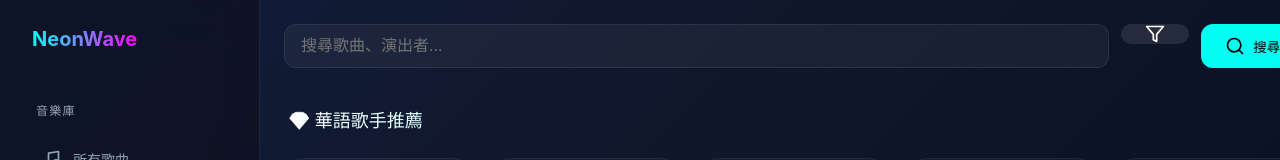
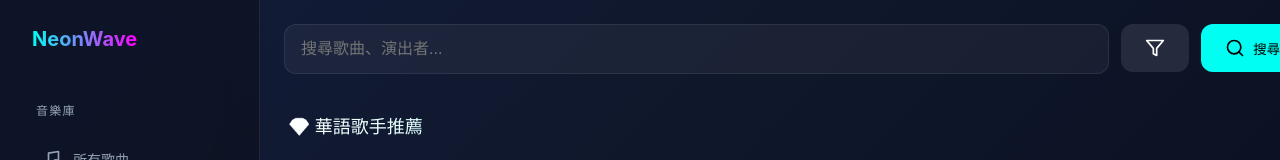
Before and after one commit to wu-zuan/NeonWaveMusicPlayer, a React (Vite) app: page / in a window 1280 px wide. Both pictures are taken after a click on the button "線上搜尋". Shown: the top 160 px of the page. Built offline with nearby package versions, Linux system fonts and the light colour scheme.

Commit message:
chore: release v5.2.9

```diff
--- a/package.json
+++ b/package.json
@@ -1,7 +1,7 @@
 {
   "name": "neon-wave-music-player",
   "private": true,
-  "version": "5.2.8",
+  "version": "5.2.9",
   "description": "A modern, high-fidelity music player with 8D spatial audio effects.",
   "author": "DM-WuzuanTW",
   "type": "module",
--- a/src/components/Search/Search.module.css
+++ b/src/components/Search/Search.module.css
@@ -17,10 +17,11 @@
 
 .input {
     flex: 1;
+    height: 48px;
     background: rgba(255, 255, 255, 0.05);
     border: 1px solid var(--glass-border);
     border-radius: 12px;
-    padding: 12px 16px;
+    padding: 0 16px;
     color: var(--text-main);
     font-size: 16px;
     outline: none;
@@ -36,6 +37,7 @@
 }
 
 .searchBtn {
+    height: 48px;
     background: var(--accent-primary);
     color: #000;
     border: none;
@@ -46,7 +48,11 @@
     transition: all 0.2s;
     display: flex;
     align-items: center;
+    justify-content: center;
+    /* Center content */
     gap: 8px;
+    min-width: 48px;
+    /* Ensure icon-only buttons aren't too thin */
 }
 
 .searchBtn:hover {
--- a/src/components/Search/SearchView.tsx
+++ b/src/components/Search/SearchView.tsx
@@ -146,17 +146,34 @@ export const SearchView = () => {
         }
     }
 
-    // Filter Logic
-    const [filterDuration, setFilterDuration] = useState<'all' | 'short' | 'medium' | 'long'>('all')
+    // Filter Logic: "Official / Lyrics Ready"
+    const [filterMode, setFilterMode] = useState<'all' | 'official'>('all')
     const [showFilterMenu, setShowFilterMenu] = useState(false)
 
     // Apply filters
     const filteredResults = results.filter(item => {
-        if (filterDuration === 'all') return true
-        if (filterDuration === 'short') return item.duration < 180 // < 3m
-        if (filterDuration === 'medium') return item.duration >= 180 && item.duration <= 360 // 3-6m
-        if (filterDuration === 'long') return item.duration > 360 // > 6m
-        return true
+        if (filterMode === 'all') return true
+
+        const t = item.title.toLowerCase()
+        const a = item.artist.toLowerCase()
+
+        // 1. Reject obvious user-content / noise
+        const badKeywords = ['cover', '翻唱', 'remix', 'live', '現場', 'concert', 'karaoke', 'instrumental', '伴奏', 'nightcore', 'hour loop', '1 hour', 'reaction']
+        if (badKeywords.some(w => t.includes(w))) return false
+
+        // 2. Must correspond to "Official" indicators
+        // - Keyword "Official" or "MV" in title
+        // - "Topic" or "VEVO" in artist/channel
+        // - Specific formatting like "Artist - Title" is harder to guarantee, so we rely on positive/negative signals.
+
+        const goodKeywords = ['official', 'mv', 'music video', 'lyric', 'audio']
+        if (goodKeywords.some(w => t.includes(w))) return true
+        if (a.includes('topic') || a.includes('vevo')) return true
+
+        // If it passed bad keywords but has no good keywords, it might be ambiguous.
+        // For "Strict Official", we might reject it. But "Plainly Official" often just means "Not a cover".
+        // Let's fitler out *only* if we are sure it's good, to be safe for "Has Lyrics".
+        return false
     })
 
     // Pagination Logic (use filtered results)
@@ -186,7 +203,7 @@ export const SearchView = () => {
                     <button
                         className={styles.searchBtn}
                         onClick={() => setShowFilterMenu(!showFilterMenu)}
-                        style={{ background: filterDuration !== 'all' ? 'var(--accent-primary)' : 'rgba(255,255,255,0.1)', color: filterDuration !== 'all' ? '#000' : '#fff' }}
+                        style={{ background: filterMode !== 'all' ? 'var(--accent-primary)' : 'rgba(255,255,255,0.1)', color: filterMode !== 'all' ? '#000' : '#fff' }}
                         title="篩選器"
                     >
                         <svg xmlns="http://www.w3.org/2000/svg" width="20" height="20" viewBox="0 0 24 24" fill="none" stroke="currentColor" strokeWidth="2" strokeLinecap="round" strokeLinejoin="round"><polygon points="22 3 2 3 10 12.46 10 19 14 21 14 12.46 22 3"></polygon></svg>
@@ -197,24 +214,22 @@ export const SearchView = () => {
                             position: 'absolute', top: '110%', right: 0,
                             background: '#1a1a1a', border: '1px solid rgba(255,255,255,0.1)',
                             borderRadius: '12px', padding: '8px', zIndex: 200,
-                            boxShadow: '0 10px 30px rgba(0,0,0,0.5)', minWidth: '150px'
+                            boxShadow: '0 10px 30px rgba(0,0,0,0.5)', minWidth: '180px'
                         }}>
-                            <div style={{ padding: '8px 12px', color: '#888', fontSize: '12px' }}>時長篩選</div>
+                            <div style={{ padding: '8px 12px', color: '#888', fontSize: '12px' }}>音樂類型</div>
                             {[
-                                { id: 'all', label: '全部' },
-                                { id: 'short', label: '短 (< 3分)' },
-                                { id: 'medium', label: '中 (3-6分)' },
-                                { id: 'long', label: '長 (> 6分)' }
+                                { id: 'all', label: '全部結果 (All)' },
+                                { id: 'official', label: '官方/有歌詞 (Official)' }
                             ].map(opt => (
                                 <div
                                     key={opt.id}
-                                    onClick={() => { setFilterDuration(opt.id as any); setShowFilterMenu(false); setPage(1); }}
+                                    onClick={() => { setFilterMode(opt.id as any); setShowFilterMenu(false); setPage(1); }}
                                     style={{
                                         padding: '8px 12px',
                                         cursor: 'pointer',
                                         borderRadius: '8px',
-                                        background: filterDuration === opt.id ? 'var(--accent-primary)' : 'transparent',
-                                        color: filterDuration === opt.id ? '#000' : '#fff',
+                                        background: filterMode === opt.id ? 'var(--accent-primary)' : 'transparent',
+                                        color: filterMode === opt.id ? '#000' : '#fff',
                                         fontSize: '14px',
                                         marginBottom: '4px'
                                     }}
```
